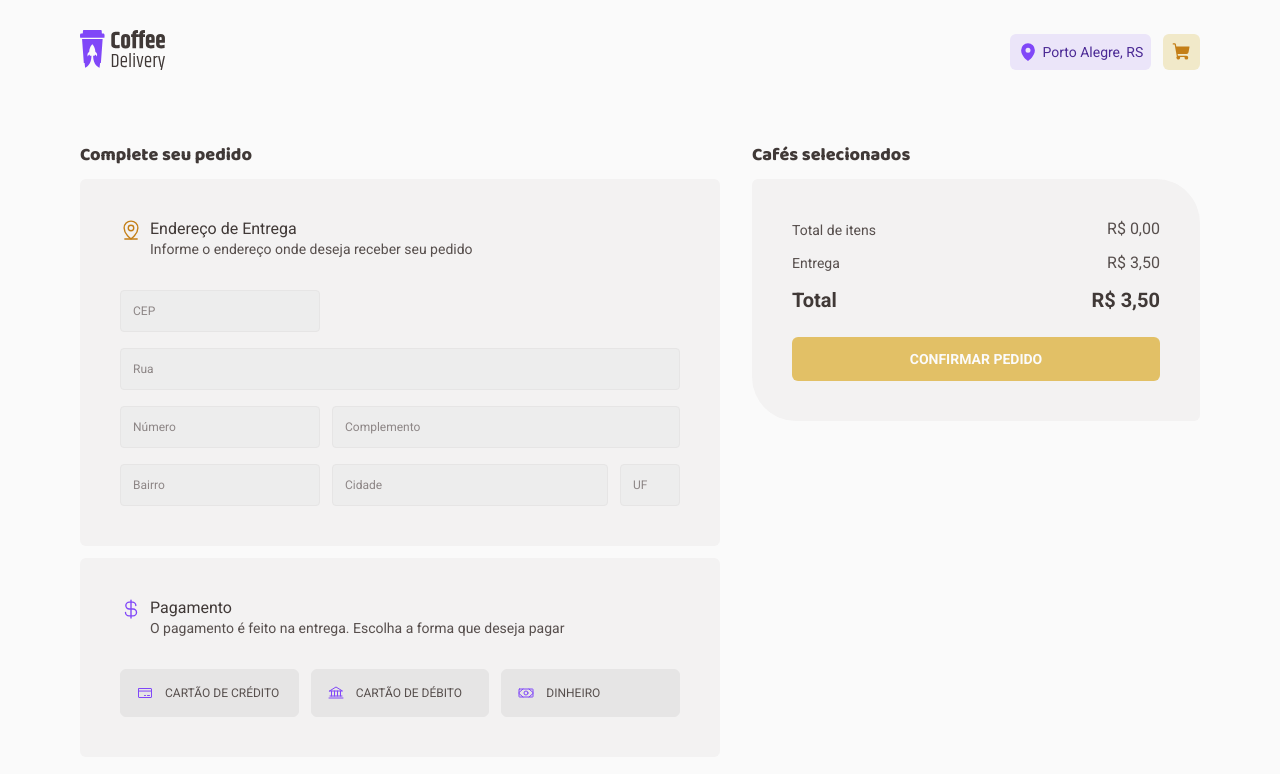
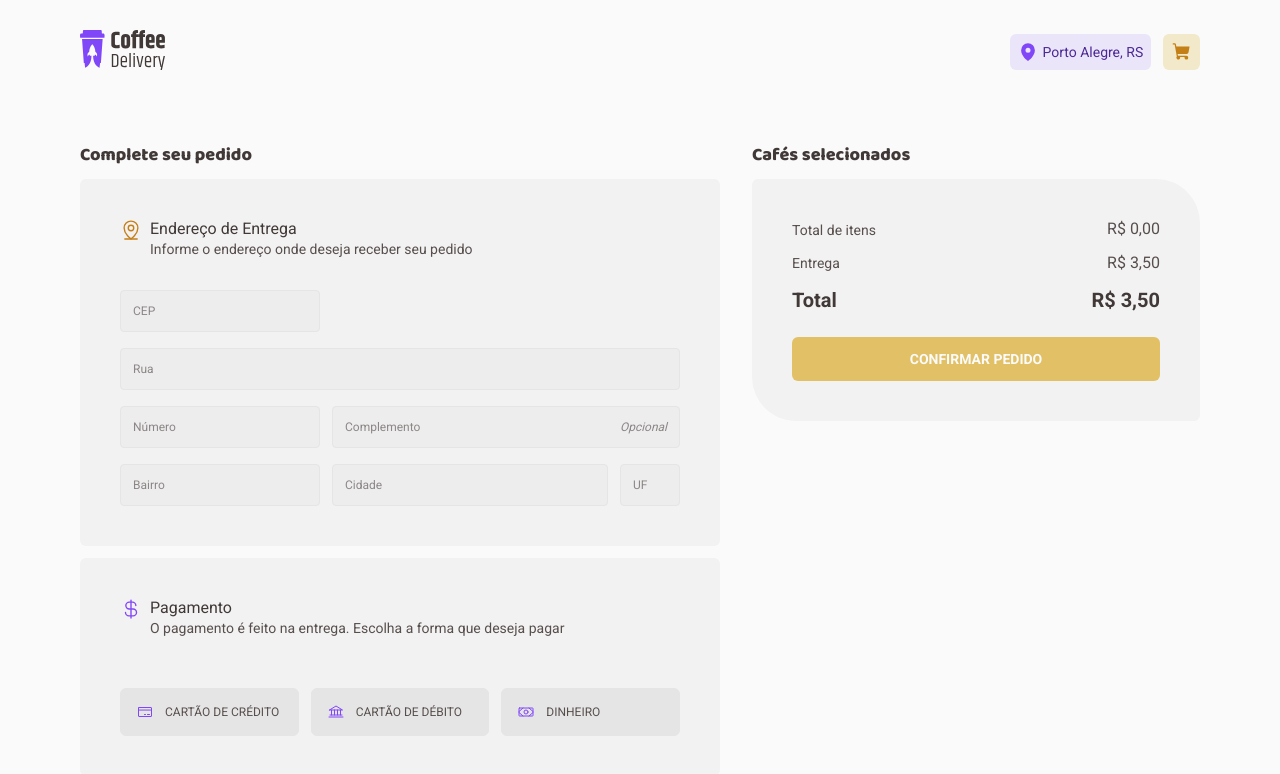
Before and after one commit to MateusHerculano01/coffee-delivery, a React (Vite) app: page /completeOrder in a window 1280 px wide. Shown: the top 774 px of the page. Built offline with nearby package versions, Linux system fonts and the light colour scheme.

Commit message:
feat: coffee delivery done

```diff
--- a/package.json
+++ b/package.json
@@ -9,13 +9,16 @@
     "preview": "vite preview"
   },
   "dependencies": {
+    "@hookform/resolvers": "^2.9.7",
     "immer": "^9.0.15",
     "phosphor-react": "^1.4.1",
     "polished": "^4.2.2",
     "react": "^18.2.0",
     "react-dom": "^18.2.0",
+    "react-hook-form": "^7.34.2",
     "react-router-dom": "^6.3.0",
-    "styled-components": "^5.3.5"
+    "styled-components": "^5.3.5",
+    "zod": "^3.18.0"
   },
   "devDependencies": {
     "@rocketseat/eslint-config": "^1.1.3",
--- a/src/components/Input/index.tsx
+++ b/src/components/Input/index.tsx
@@ -1,8 +1,27 @@
-import { InputHTMLAttributes } from 'react'
-import { InputStyleContainer } from './styles'
+import { forwardRef, InputHTMLAttributes } from 'react'
+import { RegularText } from '../Typography'
+import {
+  InputWrapper,
+  InputStyleContainer,
+  InputStyled,
+  RightText,
+} from './styles'
 
-type InputProps = InputHTMLAttributes<HTMLInputElement>
+type InputProps = InputHTMLAttributes<HTMLInputElement> & {
+  error?: string
+  rightText?: string
+}
 
-export function Input({ ...props }: InputProps) {
-  return <InputStyleContainer {...props} />
-}
+export const Input = forwardRef<HTMLInputElement, InputProps>(
+  ({ error, rightText, className, ...props }, ref) => {
+    return (
+      <InputWrapper className={className}>
+        <InputStyleContainer hasError={!!error}>
+          <InputStyled ref={ref} {...props} />
+          {rightText && <RightText>{rightText}</RightText>}
+        </InputStyleContainer>
+        {error && <RegularText size="s">{error}</RegularText>}
+      </InputWrapper>
+    )
+  },
+)
--- a/src/components/Input/styles.ts
+++ b/src/components/Input/styles.ts
@@ -1,20 +1,57 @@
-import styled from 'styled-components'
+import styled, { css } from 'styled-components'
 
-export const InputStyleContainer = styled.input`
+export const InputWrapper = styled.div`
+  display: flex;
+  flex-direction: column;
+  gap: 0.3rem;
+  position: relative;
+  > p {
+    color: ${({ theme }) => theme.colors['base-error']};
+  }
+`
+
+interface InputContainerProps {
+  hasError: boolean
+}
+
+export const InputStyleContainer = styled.div<InputContainerProps>`
   height: 2.625rem;
   border-radius: 4px;
   border: 1px solid ${({ theme }) => theme.colors['base-button']};
   background: ${({ theme }) => theme.colors['base-input']};
-  color: ${({ theme }) => theme.colors['base-text']};
-  padding: 0 0.75rem;
-  font-size: 0.75rem;
+  display: flex;
+  align-items: center;
   transition: 0.4s;
-
-  &:focus {
+  display: flex;
+  align-items: center;
+  justify-content: space-between;
+  overflow: hidden;
+  &:focus-within {
     border-color: ${({ theme }) => theme.colors['brand-yellow-dark']};
   }
+  ${({ theme, hasError }) =>
+    hasError &&
+    css`
+      border-color: ${theme.colors['base-error']};
+    `}
+`
 
+export const InputStyled = styled.input`
+  flex: 1;
+  background: none;
+  border: none;
+  padding: 0 0.75rem;
+  height: 100%;
+  font-size: 0.75rem;
+  color: ${({ theme }) => theme.colors['base-text']};
   &::placeholder {
     color: ${({ theme }) => theme.colors['base-label']};
   }
 `
+
+export const RightText = styled.p`
+  font-size: 0.75rem;
+  margin-right: 0.75rem;
+  font-style: italic;
+  color: ${({ theme }) => theme.colors['base-label']};
+`
--- a/src/contexts/CartContext.tsx
+++ b/src/contexts/CartContext.tsx
@@ -17,6 +17,7 @@ interface CartContextType {
     type: 'increase' | 'decrease',
   ) => void
   removeCartItem: (cartItemId: number) => void
+  cleanCart: () => void
 }
 
 interface CartContextProviderProps {
@@ -94,6 +95,10 @@ export function CartContextProvider({ children }: CartContextProviderProps) {
     setCartItems(newCart)
   }
 
+  function cleanCart() {
+    setCartItems([])
+  }
+
   useEffect(() => {
     localStorage.setItem(COFFEE_ITEMS_STORAGE_KEY, JSON.stringify(cartItems))
   }, [cartItems])
@@ -107,6 +112,7 @@ export function CartContextProvider({ children }: CartContextProviderProps) {
         addCoffeeToCart,
         changeCartItemQuantity,
         removeCartItem,
+        cleanCart,
       }}
     >
       {children}
--- a/src/pages/CompleteOrder/components/CompleteOrderForm/AddressForm.tsx
+++ b/src/pages/CompleteOrder/components/CompleteOrderForm/AddressForm.tsx
@@ -1,16 +1,60 @@
+import { useFormContext } from 'react-hook-form'
 import { Input } from '../../../../components/Input'
 import { AddressFormContainer } from './styles'
 
+interface ErrorsType {
+  errors: {
+    [key: string]: {
+      message: string
+    }
+  }
+}
+
 export function AddressForm() {
+  const { register, formState } = useFormContext()
+
+  const { errors } = formState as unknown as ErrorsType
+
   return (
     <AddressFormContainer>
-      <Input type="number" placeholder="CEP" className="cep" />
-      <Input placeholder="Rua" className="street" />
-      <Input type="number" placeholder="Número" className="number" />
-      <Input placeholder="Complemento" className="complement" />
-      <Input placeholder="Bairro" />
-      <Input placeholder="Cidade" />
-      <Input placeholder="UF" />
+      <Input
+        type="number"
+        placeholder="CEP"
+        className="cep"
+        {...register('cep')}
+        error={errors.cep?.message}
+      />
+      <Input
+        placeholder="Rua"
+        className="street"
+        {...register('street')}
+        error={errors.street?.message}
+      />
+      <Input
+        type="number"
+        placeholder="Número"
+        className="number"
+        {...register('number')}
+        error={errors.number?.message}
+      />
+      <Input
+        placeholder="Complemento"
+        className="complement"
+        {...register('complement')}
+        error={errors.complement?.message}
+        rightText="Opcional"
+      />
+      <Input
+        placeholder="Bairro"
+        {...register('district')}
+        error={errors.district?.message}
+      />
+      <Input
+        placeholder="Cidade"
+        {...register('city')}
+        error={errors.city?.message}
+      />
+      <Input placeholder="UF" {...register('uf')} error={errors.uf?.message} />
     </AddressFormContainer>
   )
 }
--- a/src/pages/CompleteOrder/components/CompleteOrderForm/PaymentMethodOptions.tsx
+++ b/src/pages/CompleteOrder/components/CompleteOrderForm/PaymentMethodOptions.tsx
@@ -1,16 +1,46 @@
+import { PaymentMethodOptionsContainer } from './styles'
 import { CreditCard, Money, Bank } from 'phosphor-react'
 import { PaymentMethodInput } from '../PaymentMethodInput'
-import { PaymentMethodOptionsContainer } from './styles'
+import { useFormContext } from 'react-hook-form'
+import { RegularText } from '../../../../components/Typography'
+
+export const paymentMethods = {
+  credit: {
+    title: 'Cartão de crédito',
+    icon: <CreditCard size={16} />,
+  },
+  debit: {
+    title: 'Cartão de débito',
+    icon: <Bank size={16} />,
+  },
+  money: {
+    title: 'Dinheiro',
+    icon: <Money size={16} />,
+  },
+}
 
 export function PaymentMethodOptions() {
+  const {
+    register,
+    formState: { errors },
+  } = useFormContext()
+
+  const paymentMethodError = errors?.paymentMethod?.message as unknown as string
+
   return (
     <PaymentMethodOptionsContainer>
-      <PaymentMethodInput
-        title="cartão de crédito"
-        icon={<CreditCard size={16} />}
-      />
-      <PaymentMethodInput title="cartão de débito" icon={<Bank size={16} />} />
-      <PaymentMethodInput title="dinheiro" icon={<Money size={16} />} />
+      {Object.entries(paymentMethods).map(([key, { title, icon }]) => (
+        <PaymentMethodInput
+          key={title}
+          id={key}
+          icon={icon}
+          title={title}
+          value={key}
+          {...register('paymentMethod')}
+        />
+      ))}
+
+      {paymentMethodError && <RegularText>{paymentMethodError}</RegularText>}
     </PaymentMethodOptionsContainer>
   )
 }
--- a/src/pages/CompleteOrder/components/PaymentMethodInput/index.tsx
+++ b/src/pages/CompleteOrder/components/PaymentMethodInput/index.tsx
@@ -1,17 +1,25 @@
-import { ReactNode } from 'react'
+import { forwardRef, InputHTMLAttributes, ReactNode } from 'react'
 
-import { PaymentMethodContainer } from './styles'
+import { ContentContainer, PaymentMethodContainer } from './styles'
 
-interface PayentMethodInputProps {
+type PaymentMethodInputProps = InputHTMLAttributes<HTMLInputElement> & {
   icon: ReactNode
   title: string
 }
 
-export function PaymentMethodInput({ icon, title }: PayentMethodInputProps) {
+export const PaymentMethodInput = forwardRef<
+  HTMLInputElement,
+  PaymentMethodInputProps
+>(({ id, icon, title, ...props }, ref) => {
   return (
     <PaymentMethodContainer>
-      {icon}
-      {title}
+      <input id={id} type="radio" {...props} name="paymentMethod" ref={ref} />
+      <label htmlFor={id}>
+        <ContentContainer>
+          {icon}
+          {title}
+        </ContentContainer>
+      </label>
     </PaymentMethodContainer>
   )
-}
+})
--- a/src/pages/CompleteOrder/components/PaymentMethodInput/styles.ts
+++ b/src/pages/CompleteOrder/components/PaymentMethodInput/styles.ts
@@ -1,27 +1,43 @@
-import styled from 'styled-components'
+import styled, { css } from 'styled-components'
 
 export const PaymentMethodContainer = styled.div`
+  input {
+    visibility: hidden;
+    appearance: none;
+  }
+
+  input:checked + label div {
+    ${({ theme }) => css`
+      background: ${theme.colors['brand-purple-light']};
+      border-color: ${theme.colors['brand-purple']};
+
+      &:hover {
+        background: ${theme.colors['brand-purple-light']};
+      }
+    `}
+  }
+`
+
+export const ContentContainer = styled.div`
   padding: 0 1rem;
   background: ${({ theme }) => theme.colors['base-button']};
   color: ${({ theme }) => theme.colors['base-text']};
+
+  display: flex;
+  align-items: center;
+  justify-content: flex-start;
+
+  gap: 0.75rem;
   font-size: 0.75rem;
   text-transform: uppercase;
   border-radius: 6px;
   height: 3rem;
   border: 1px solid ${({ theme }) => theme.colors['base-button']};
-
-  display: flex;
-  align-items: center;
-  justify-content: flex-start;
-  gap: 0.75rem;
-
   transition: 0.4s;
-  cursor: pointer;
 
   svg {
     color: ${({ theme }) => theme.colors['brand-purple']};
   }
-
   &:hover {
     background: ${({ theme }) => theme.colors['base-hover']};
   }
--- a/src/pages/CompleteOrder/components/SelectedCoffees/ConfirmationSection.tsx
+++ b/src/pages/CompleteOrder/components/SelectedCoffees/ConfirmationSection.tsx
@@ -33,7 +33,11 @@ export function ConfirmationSection() {
         </RegularText>
       </div>
 
-      <Button text="Confirmar Pedido" disabled={cartQuantity <= 0} />
+      <Button
+        text="Confirmar Pedido"
+        disabled={cartQuantity <= 0}
+        type="submit"
+      />
     </ConfirmationSectionContainer>
   )
 }
--- a/src/pages/CompleteOrder/index.tsx
+++ b/src/pages/CompleteOrder/index.tsx
@@ -1,12 +1,66 @@
+import { useForm, FormProvider } from 'react-hook-form'
+import * as zod from 'zod'
+import { zodResolver } from '@hookform/resolvers/zod'
 import { CompleteOrderForm } from './components/CompleteOrderForm'
 import { SelectedCoffees } from './components/SelectedCoffees'
 import { CompleteOrderContainer } from './styles'
+import { useNavigate } from 'react-router-dom'
+import { useCart } from '../../hooks/useCart'
+
+enum PaymentMethods {
+  credit = 'credit',
+  debit = 'debit',
+  money = 'money',
+}
+
+const confirmOrderFormValidationSchema = zod.object({
+  cep: zod.string().min(1, 'Informe o CEP'),
+  street: zod.string().min(1, 'Informe o Rua'),
+  number: zod.string().min(1, 'Informe o Número'),
+  complement: zod.string(),
+  district: zod.string().min(1, 'Informe o Bairro'),
+  city: zod.string().min(1, 'Informe a Cidade'),
+  uf: zod.string().min(1, 'Informe a UF'),
+  paymentMethod: zod.nativeEnum(PaymentMethods, {
+    errorMap: () => {
+      return { message: 'Informe o método de pagamento' }
+    },
+  }),
+})
+
+export type OrderData = zod.infer<typeof confirmOrderFormValidationSchema>
+
+type ConfirmOrderFormData = OrderData
 
 export function CompleteOrderPage() {
+  const navigate = useNavigate()
+  const { cleanCart } = useCart()
+
+  const confirmOrderForm = useForm<ConfirmOrderFormData>({
+    resolver: zodResolver(confirmOrderFormValidationSchema),
+    defaultValues: {
+      paymentMethod: undefined,
+    },
+  })
+
+  const { handleSubmit } = confirmOrderForm
+
+  function handleConfirmOrder(data: ConfirmOrderFormData) {
+    navigate('/orderConfirmed', {
+      state: data,
+    })
+    cleanCart()
+  }
+
   return (
-    <CompleteOrderContainer className="container">
-      <CompleteOrderForm />
-      <SelectedCoffees />
-    </CompleteOrderContainer>
+    <FormProvider {...confirmOrderForm}>
+      <CompleteOrderContainer
+        className="container"
+        onSubmit={handleSubmit(handleConfirmOrder)}
+      >
+        <CompleteOrderForm />
+        <SelectedCoffees />
+      </CompleteOrderContainer>
+    </FormProvider>
   )
 }
--- a/src/pages/OrderConfirmed/index.tsx
+++ b/src/pages/OrderConfirmed/index.tsx
@@ -1,14 +1,34 @@
+import { useLocation, useNavigate } from 'react-router-dom'
+import { useEffect } from 'react'
 import { useTheme } from 'styled-components'
 import { MapPin, Clock, CurrencyDollar } from 'phosphor-react'
 
 import { RegularText, TitleText } from '../../components/Typography'
 import { InfoWithIcon } from '../../components/InfoWithIcon'
+import { OrderData } from '../CompleteOrder'
 import confirmedOrderIllustration from '../../assets/confirmed-order.svg'
 
 import { OrderConfirmedContainer, OrderDetailsContainer } from './styles'
+import { paymentMethods } from '../CompleteOrder/components/CompleteOrderForm/PaymentMethodOptions'
+
+interface LocationType {
+  state: OrderData
+}
 
 export function OrderConfirmedPage() {
   const { colors } = useTheme()
+
+  const { state } = useLocation() as unknown as LocationType
+
+  const navigate = useNavigate()
+
+  useEffect(() => {
+    if (!state) {
+      navigate('/')
+    }
+  }, [])
+
+  if (!state) return <></>
 
   return (
     <OrderConfirmedContainer className="container">
@@ -26,9 +46,9 @@ export function OrderConfirmedPage() {
             iconBg={colors['brand-purple']}
             text={
               <RegularText>
-                Entrega em <strong>Rua João Daniel Martinelli, 102</strong>
+                Entrega em <strong>{state.street}</strong>, {state.number}
                 <br />
-                Farrapos - Porto Alegre, RS
+                {state.district} - {state.city}, {state.uf}
               </RegularText>
             }
           />
@@ -50,7 +70,7 @@ export function OrderConfirmedPage() {
               <RegularText>
                 Pagamento na entrega
                 <br />
-                <strong>Cartão de Crédito</strong>
+                <strong>{paymentMethods[state.paymentMethod].title}</strong>
               </RegularText>
             }
           />
```
